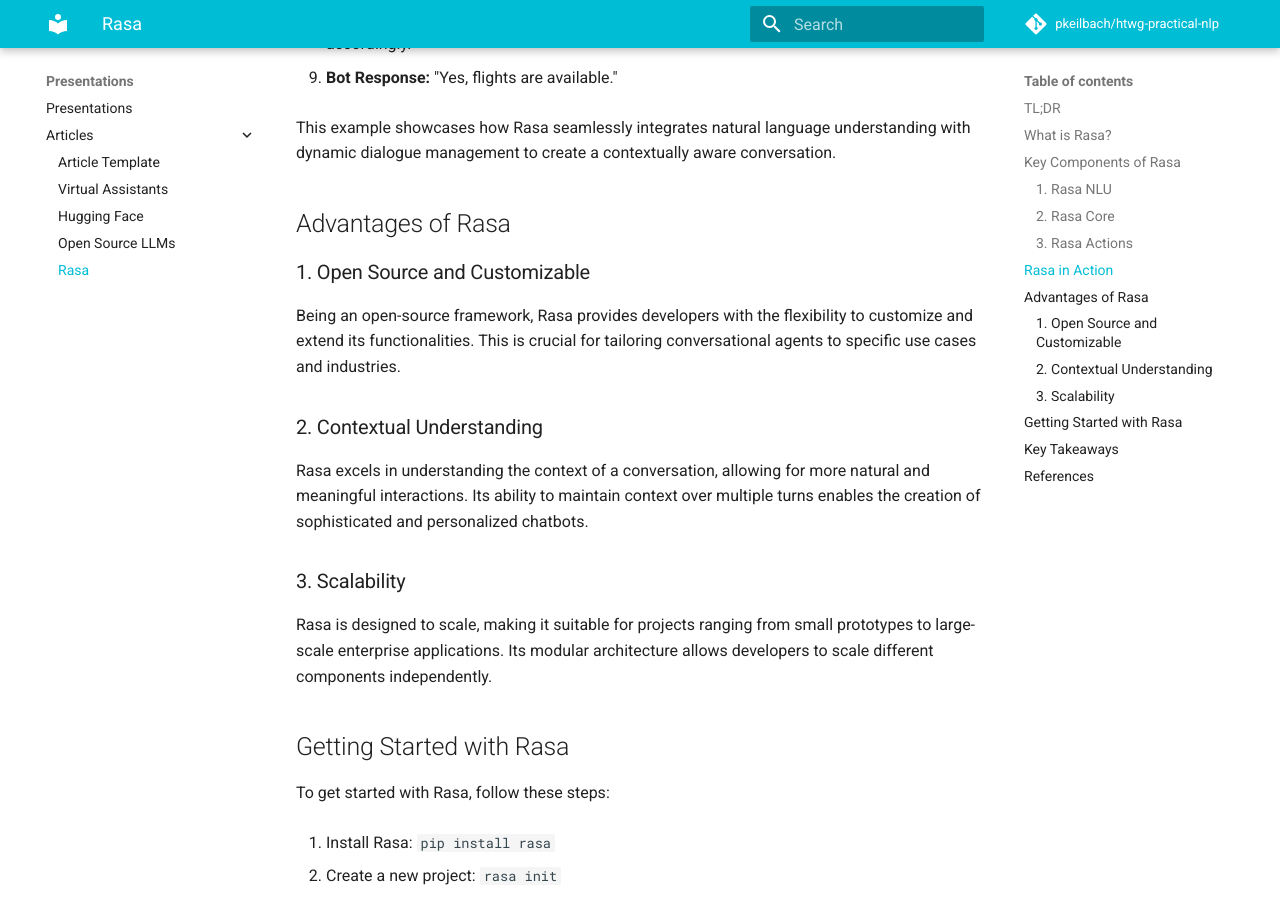
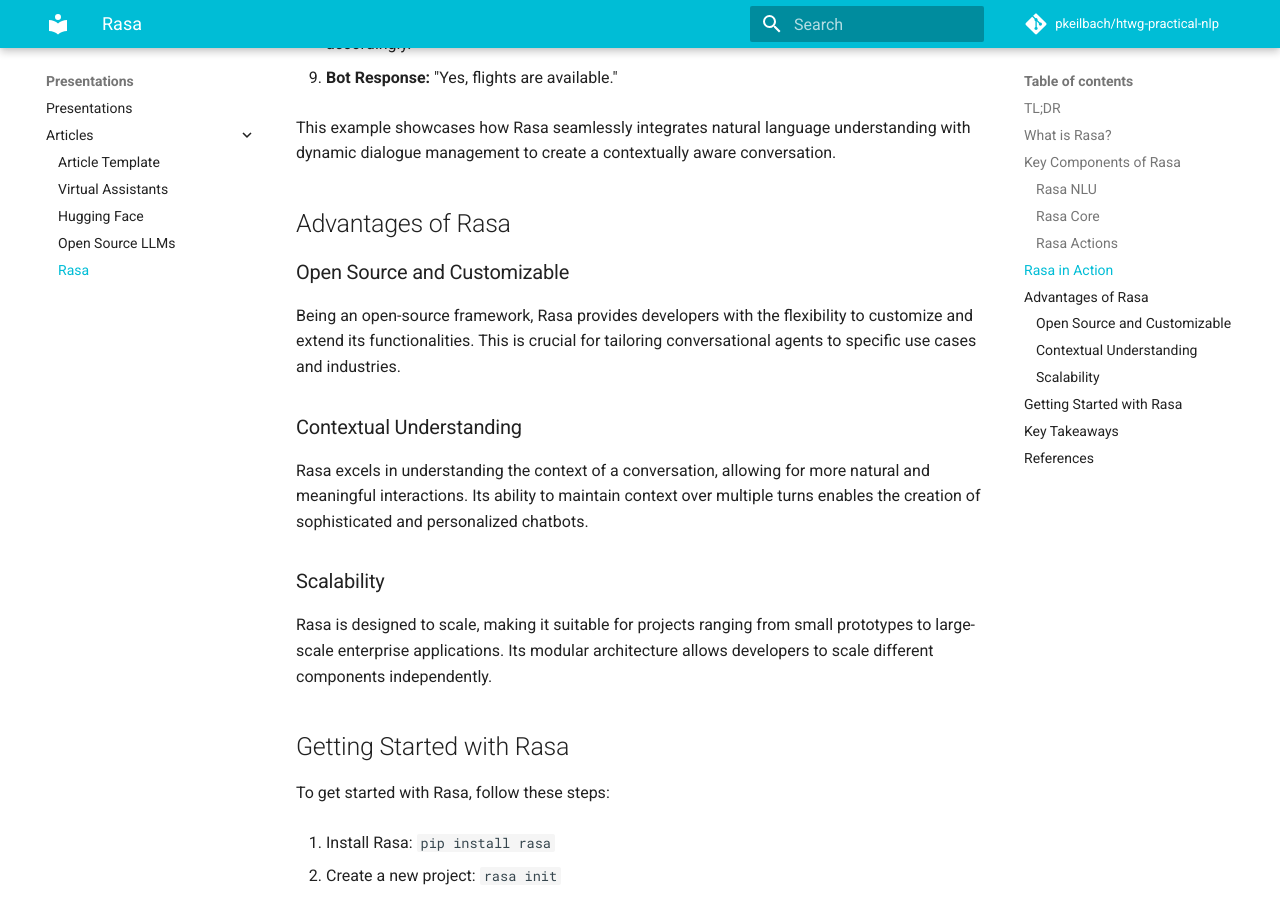
Before and after one commit to pkeilbach/htwg-practical-nlp, an MkDocs documentation site: the page built from docs/presentations/articles/rasa.md, in a window 1280 px wide and 900 px high, scrolled down 2374 px. Built offline with MkDocs 1.6.1 and Material for MkDocs 9.7.7, drawn with Linux system fonts in a browser that asks for light colours; comment, search, counter and statistics services are not loaded; some of the changed text lies outside the part shown.

Commit message:
Update rasa blog article according to comments

````diff
--- a/docs/presentations/articles/rasa.md
+++ b/docs/presentations/articles/rasa.md
@@ -12,7 +12,7 @@
 
 ## Key Components of Rasa
 
-### 1. Rasa NLU
+### Rasa NLU
 
 Rasa NLU is the natural language understanding component of the framework. It is responsible for extracting intents and entities from user messages. With support for both rule-based and machine learning-based approaches, Rasa NLU allows developers to train models that can understand user input in a contextual manner.
 
@@ -37,7 +37,7 @@
 - Book a flight from [London](origin) to [Paris](destination)
 ```
 
-### 2. Rasa Core
+### Rasa Core
 
 Rasa Core is the dialogue management component that handles the flow of the conversation. It decides how the chatbot should respond to user inputs based on the current context and the predicted intents and entities from Rasa NLU. This allows for dynamic and contextually aware conversations.
 
@@ -53,7 +53,7 @@
   - utter_goodbye
 ```
 
-### 3. Rasa Actions
+### Rasa Actions
 
 Rasa Actions are custom code snippets that define the behavior of the chatbot. They can perform actions such as calling APIs, querying databases, or any other custom logic required for the conversation. This extensibility makes Rasa suitable for a wide range of applications.
 
@@ -95,15 +95,15 @@
 
 ## Advantages of Rasa
 
-### 1. Open Source and Customizable
+### Open Source and Customizable
 
 Being an open-source framework, Rasa provides developers with the flexibility to customize and extend its functionalities. This is crucial for tailoring conversational agents to specific use cases and industries.
 
-### 2. Contextual Understanding
+### Contextual Understanding
 
 Rasa excels in understanding the context of a conversation, allowing for more natural and meaningful interactions. Its ability to maintain context over multiple turns enables the creation of sophisticated and personalized chatbots.
 
-### 3. Scalability
+### Scalability
 
 Rasa is designed to scale, making it suitable for projects ranging from small prototypes to large-scale enterprise applications. Its modular architecture allows developers to scale different components independently.
 
````
